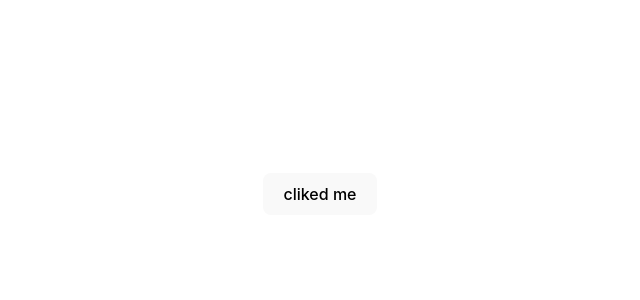
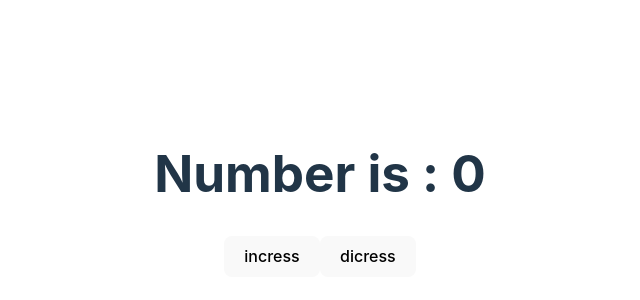
Before and after one commit to ChamodMullegama/React, a React (Vite) app: page / in a window 1280 px wide. Shown: the part 206-506 px from the top of the page, without its empty margins (320-960 px from the left). Built offline with nearby package versions, Linux system fonts and the light colour scheme.

Commit message:
use states

```diff
--- /dev/null
+++ b/src/components/Counter.jsx
@@ -0,0 +1,19 @@
+import { useState } from "react"
+
+export default function Counter(){
+   const [count,setcount] = useState(0);
+   function handelonclick(){
+      setcount(count+1)
+   }
+   function handelonclickdis(){
+      setcount(count-1)
+   }
+    return(
+
+        <div>
+            <h1>Number is : {count}</h1>
+            <button onClick={handelonclick}>incress</button>
+            <button onClick={handelonclickdis}>dicress</button>
+        </div>
+    )
+}
--- a/src/main.jsx
+++ b/src/main.jsx
@@ -5,9 +5,10 @@ import './index.css'
 import Test from './components/Test.jsx'
 import ConditionalComponents from './components/ConditionalComponents.jsx'
 import EventHandle from './components/EventHandle.jsx'
+import Counter from './components/Counter.jsx'
 
 ReactDOM.createRoot(document.getElementById('root')).render(
   <React.StrictMode>
-    <EventHandle />
+     <Counter/>
   </React.StrictMode>,
 )
```
